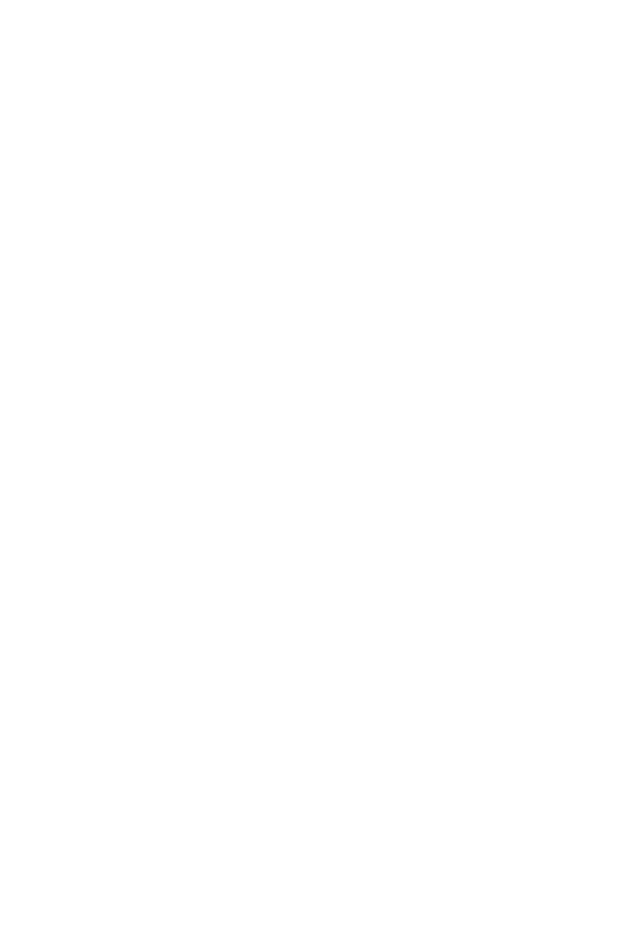
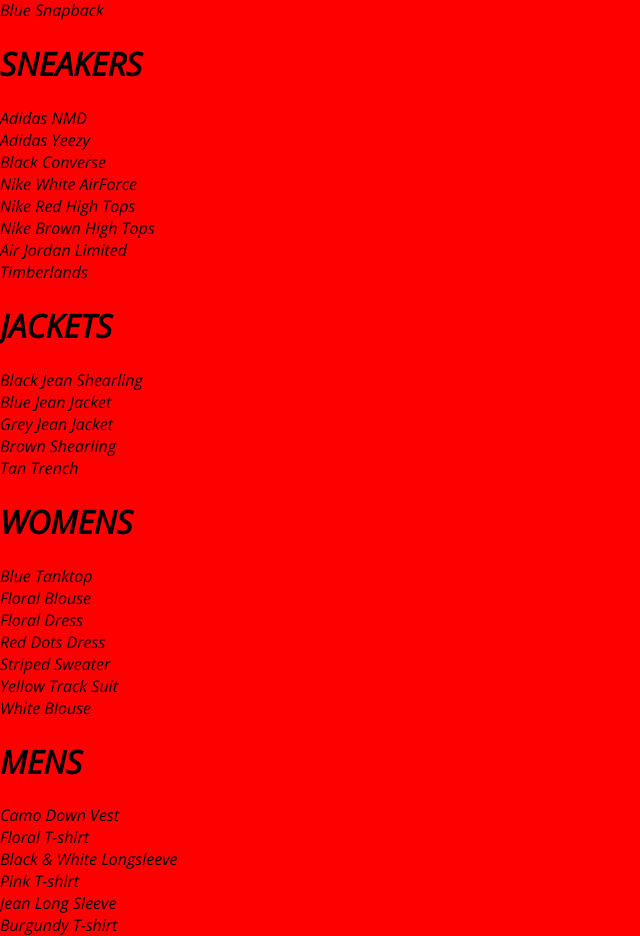
Before and after one commit to sagar411/Ecommerce-website-React, a React (Create React App) app: page /shop in a window 1280 px wide. Before the commit this address had no page. Shown: the part 263-1199 px from the top of the page, without its empty margins (0-640 px from the left). Before the commit the page ends 800 px from the top, so only its background shows below. Built offline with nearby package versions, Linux system fonts and the light colour scheme.

Commit message:
adding collection-preview

```diff
--- a/src/App.js
+++ b/src/App.js
@@ -2,7 +2,7 @@
 import './App.scss';
 import HomePage from './pages/homepage/homepage.component';
 import { Routes,Route,useNavigate} from 'react-router-dom'
-
+import Shop from './pages/shop/shop.component';
 
 
 
@@ -19,20 +19,20 @@
 
   }
 
-  const HatsPage =(props)=>(
+  // const HatsPage =(props)=>(
 
-    console.log(props),
-    <div>
-      <button onClick={newPage} >Hello</button>
-      <h1>hats page:</h1>
-    </div>
-  )
+  //   console.log(props),
+  //   <div>
+  //     <button onClick={newPage} >Hello</button>
+  //     <h1>hats page:</h1>
+  //   </div>
+  // )
   return (
     <div >
 
       <Routes>
       <Route  exact path='/' element={<HomePage/>}></Route>
-      <Route path='/hats' element={<HatsPage/>}></Route>
+      <Route path='/shop' element={<Shop/>}></Route>
       </Routes>
 
 
--- /dev/null
+++ b/src/components/collection-preview/collection-preview.component.jsx
@@ -0,0 +1,20 @@
+import React  from "react";
+import './collection-preview.styles.scss'
+
+const CollectionPreview=({title,items})=>{
+    return(
+
+        <div className="collection-preview">
+         <h1 className="title">{title.toUpperCase()}</h1>
+         <div className="preview">
+             {items.map((items)=>(
+                 <div key={items.id}>{items.name}</div>
+             )
+
+             )}
+             </div>
+
+        </div>
+    )
+}
+export default CollectionPreview;
--- /dev/null
+++ b/src/components/collection-preview/collection-preview.styles.scss
@@ -0,0 +1,3 @@
+*body{
+    background-color: red;
+}
--- a/src/pages/shop/shop.component.jsx
+++ b/src/pages/shop/shop.component.jsx
@@ -1,40 +1,25 @@
 import React,{Component} from "react";
+import SHOP_DATA from "./shop.data";
+import CollectionPreview from "../../components/collection-preview/collection-preview.component";
 
 class Shop extends Component{
     constructor(props){
         super(props);
 
         this.state={
-            collection:[
-                {
-                    id:1,
-                    title:'Hats',
-                    routerName:'hats',
-                    items:[
-                        {
-                            id:1,
-                            name:'Brown Brim',
-                            imageUrl:'https://i.ibb.co/ZYW3VTp/brown-brim.png',
-                            price:25
-                        },{
-                            id:2,
-                            name:'Blue Beanie',
-                            imageUrl:'https://i.ibb.co/ypkgK0X/blue-beanie.png',
-                            price:18
-                        },{
-                            id:3,
-                            name:'Brown Cowboy',
-                            imageUrl:'https://i.ibb.co/QdJwgmp/brown-cowboy.png',
-                            price:35
-                        },{
-                            id:4,
-                            name:'P'
-
-                        }
-                    ]
-                }
-            ]
-
+            collection:SHOP_DATA
         }
     }
+    render(){
+        const {collection}=this.state
+        return(
+            <div className="shop-page">
+                {
+                collection.map(({ id, ...otherCollectionProps})=>
+                        (<CollectionPreview  key={id}{...otherCollectionProps} ></CollectionPreview>))
+                }
+                </div>
+        )
+    }
 }
+export default Shop
--- /dev/null
+++ b/src/pages/shop/shop.data.js
@@ -0,0 +1,249 @@
+const SHOP_DATA = [
+    {
+      id: 1,
+      title: 'Hats',
+      routeName: 'hats',
+      items: [
+        {
+          id: 1,
+          name: 'Brown Brim',
+          imageUrl: 'https://i.ibb.co/ZYW3VTp/brown-brim.png',
+          price: 25
+        },
+        {
+          id: 2,
+          name: 'Blue Beanie',
+          imageUrl: 'https://i.ibb.co/ypkgK0X/blue-beanie.png',
+          price: 18
+        },
+        {
+          id: 3,
+          name: 'Brown Cowboy',
+          imageUrl: 'https://i.ibb.co/QdJwgmp/brown-cowboy.png',
+          price: 35
+        },
+        {
+          id: 4,
+          name: 'Grey Brim',
+          imageUrl: 'https://i.ibb.co/RjBLWxB/grey-brim.png',
+          price: 25
+        },
+        {
+          id: 5,
+          name: 'Green Beanie',
+          imageUrl: 'https://i.ibb.co/YTjW3vF/green-beanie.png',
+          price: 18
+        },
+        {
+          id: 6,
+          name: 'Palm Tree Cap',
+          imageUrl: 'https://i.ibb.co/rKBDvJX/palm-tree-cap.png',
+          price: 14
+        },
+        {
+          id: 7,
+          name: 'Red Beanie',
+          imageUrl: 'https://i.ibb.co/bLB646Z/red-beanie.png',
+          price: 18
+        },
+        {
+          id: 8,
+          name: 'Wolf Cap',
+          imageUrl: 'https://i.ibb.co/1f2nWMM/wolf-cap.png',
+          price: 14
+        },
+        {
+          id: 9,
+          name: 'Blue Snapback',
+          imageUrl: 'https://i.ibb.co/X2VJP2W/blue-snapback.png',
+          price: 16
+        }
+      ]
+    },
+    {
+      id: 2,
+      title: 'Sneakers',
+      routeName: 'sneakers',
+      items: [
+        {
+          id: 10,
+          name: 'Adidas NMD',
+          imageUrl: 'https://i.ibb.co/0s3pdnc/adidas-nmd.png',
+          price: 220
+        },
+        {
+          id: 11,
+          name: 'Adidas Yeezy',
+          imageUrl: 'https://i.ibb.co/dJbG1cT/yeezy.png',
+          price: 280
+        },
+        {
+          id: 12,
+          name: 'Black Converse',
+          imageUrl: 'https://i.ibb.co/bPmVXyP/black-converse.png',
+          price: 110
+        },
+        {
+          id: 13,
+          name: 'Nike White AirForce',
+          imageUrl: 'https://i.ibb.co/1RcFPk0/white-nike-high-tops.png',
+          price: 160
+        },
+        {
+          id: 14,
+          name: 'Nike Red High Tops',
+          imageUrl: 'https://i.ibb.co/QcvzydB/nikes-red.png',
+          price: 160
+        },
+        {
+          id: 15,
+          name: 'Nike Brown High Tops',
+          imageUrl: 'https://i.ibb.co/fMTV342/nike-brown.png',
+          price: 160
+        },
+        {
+          id: 16,
+          name: 'Air Jordan Limited',
+          imageUrl: 'https://i.ibb.co/w4k6Ws9/nike-funky.png',
+          price: 190
+        },
+        {
+          id: 17,
+          name: 'Timberlands',
+          imageUrl: 'https://i.ibb.co/Mhh6wBg/timberlands.png',
+          price: 200
+        }
+      ]
+    },
+    {
+      id: 3,
+      title: 'Jackets',
+      routeName: 'jackets',
+      items: [
+        {
+          id: 18,
+          name: 'Black Jean Shearling',
+          imageUrl: 'https://i.ibb.co/XzcwL5s/black-shearling.png',
+          price: 125
+        },
+        {
+          id: 19,
+          name: 'Blue Jean Jacket',
+          imageUrl: 'https://i.ibb.co/mJS6vz0/blue-jean-jacket.png',
+          price: 90
+        },
+        {
+          id: 20,
+          name: 'Grey Jean Jacket',
+          imageUrl: 'https://i.ibb.co/N71k1ML/grey-jean-jacket.png',
+          price: 90
+        },
+        {
+          id: 21,
+          name: 'Brown Shearling',
+          imageUrl: 'https://i.ibb.co/s96FpdP/brown-shearling.png',
+          price: 165
+        },
+        {
+          id: 22,
+          name: 'Tan Trench',
+          imageUrl: 'https://i.ibb.co/M6hHc3F/brown-trench.png',
+          price: 185
+        }
+      ]
+    },
+    {
+      id: 4,
+      title: 'Womens',
+      routeName: 'womens',
+      items: [
+        {
+          id: 23,
+          name: 'Blue Tanktop',
+          imageUrl: 'https://i.ibb.co/7CQVJNm/blue-tank.png',
+          price: 25
+        },
+        {
+          id: 24,
+          name: 'Floral Blouse',
+          imageUrl: 'https://i.ibb.co/4W2DGKm/floral-blouse.png',
+          price: 20
+        },
+        {
+          id: 25,
+          name: 'Floral Dress',
+          imageUrl: 'https://i.ibb.co/KV18Ysr/floral-skirt.png',
+          price: 80
+        },
+        {
+          id: 26,
+          name: 'Red Dots Dress',
+          imageUrl: 'https://i.ibb.co/N3BN1bh/red-polka-dot-dress.png',
+          price: 80
+        },
+        {
+          id: 27,
+          name: 'Striped Sweater',
+          imageUrl: 'https://i.ibb.co/KmSkMbH/striped-sweater.png',
+          price: 45
+        },
+        {
+          id: 28,
+          name: 'Yellow Track Suit',
+          imageUrl: 'https://i.ibb.co/v1cvwNf/yellow-track-suit.png',
+          price: 135
+        },
+        {
+          id: 29,
+          name: 'White Blouse',
+          imageUrl: 'https://i.ibb.co/qBcrsJg/white-vest.png',
+          price: 20
+        }
+      ]
+    },
+    {
+      id: 5,
+      title: 'Mens',
+      routeName: 'mens',
+      items: [
+        {
+          id: 30,
+          name: 'Camo Down Vest',
+          imageUrl: 'https://i.ibb.co/xJS0T3Y/camo-vest.png',
+          price: 325
+        },
+        {
+          id: 31,
+          name: 'Floral T-shirt',
+          imageUrl: 'https://i.ibb.co/qMQ75QZ/floral-shirt.png',
+          price: 20
+        },
+        {
+          id: 32,
+          name: 'Black & White Longsleeve',
+          imageUrl: 'https://i.ibb.co/55z32tw/long-sleeve.png',
+          price: 25
+        },
+        {
+          id: 33,
+          name: 'Pink T-shirt',
+          imageUrl: 'https://i.ibb.co/RvwnBL8/pink-shirt.png',
+          price: 25
+        },
+        {
+          id: 34,
+          name: 'Jean Long Sleeve',
+          imageUrl: 'https://i.ibb.co/VpW4x5t/roll-up-jean-shirt.png',
+          price: 40
+        },
+        {
+          id: 35,
+          name: 'Burgundy T-shirt',
+          imageUrl: 'https://i.ibb.co/mh3VM1f/polka-dot-shirt.png',
+          price: 25
+        }
+      ]
+    }
+  ];
+
+  export default SHOP_DATA;
```
